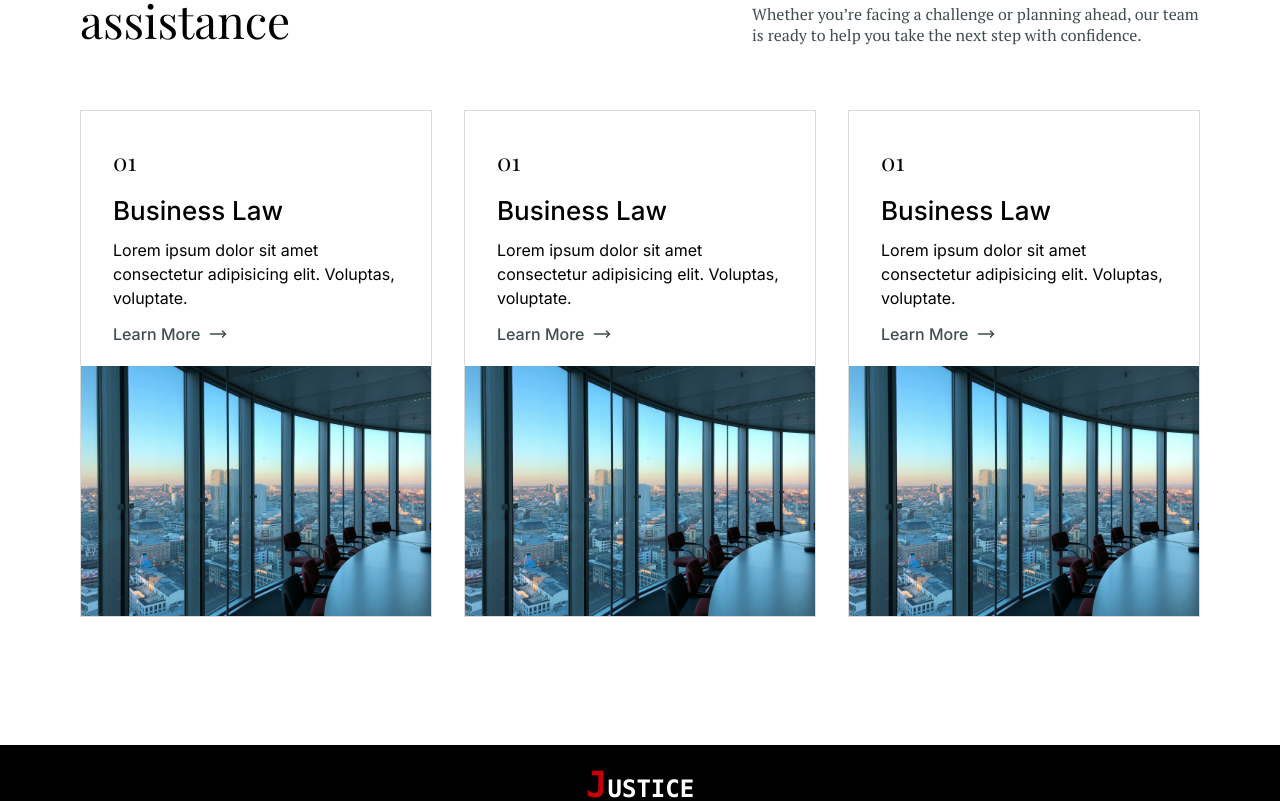
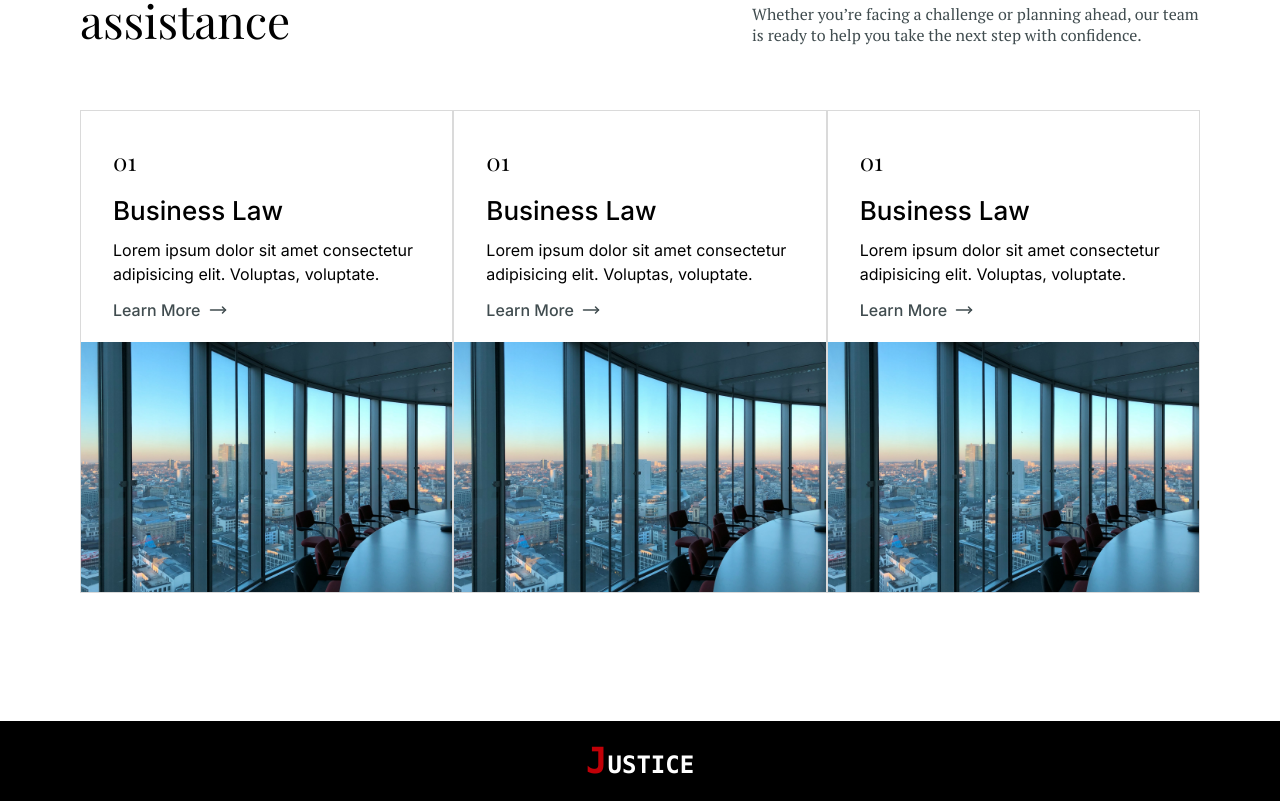
Before and after one commit to nazmul910/Lawyer-Frontend, a Next.js app: page /service in a window 1280 px wide. Shown: the part 724-1525 px from the top of the page. Built offline with nearby package versions, Linux system fonts and the light colour scheme; a web font is replaced by a local one.

Commit message:
fix: adjust gap in grid layout for Card components in ExpertiseSection

```diff
--- a/components/pages/service-page/Expertise-Seciton.jsx
+++ b/components/pages/service-page/Expertise-Seciton.jsx
@@ -10,7 +10,7 @@ export default function ExpertiseSection(){
                 </div>
 
                 <div>
-                    <div className="grid md:grid-cols-2 lg:grid-cols-3 gap-8 mt-10 md:mt-16">
+                    <div className="grid md:grid-cols-2 lg:grid-cols-3 2xl:gap-8 mt-10 md:mt-16">
                         <Card/>
                         <Card/>
                         <Card/>
```
